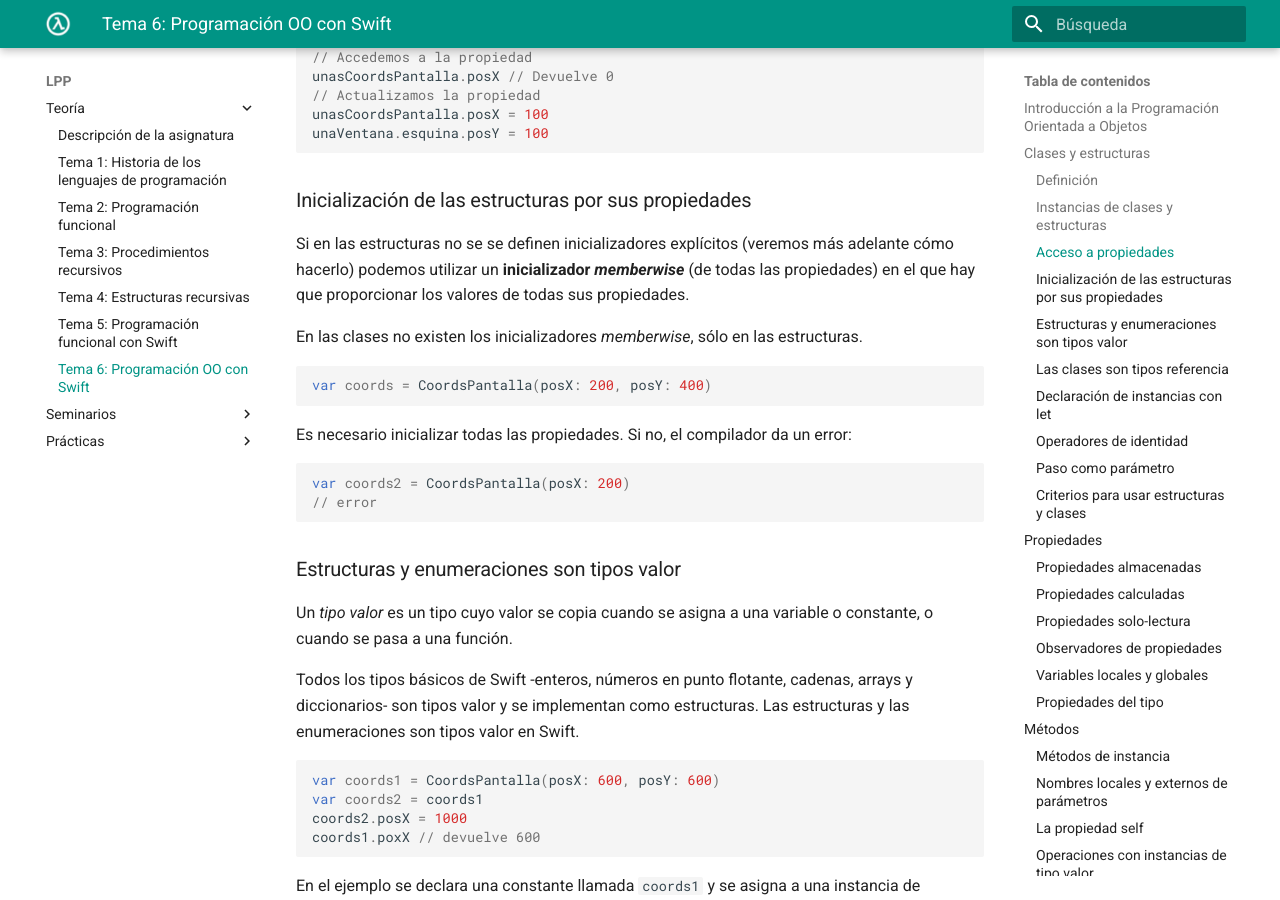
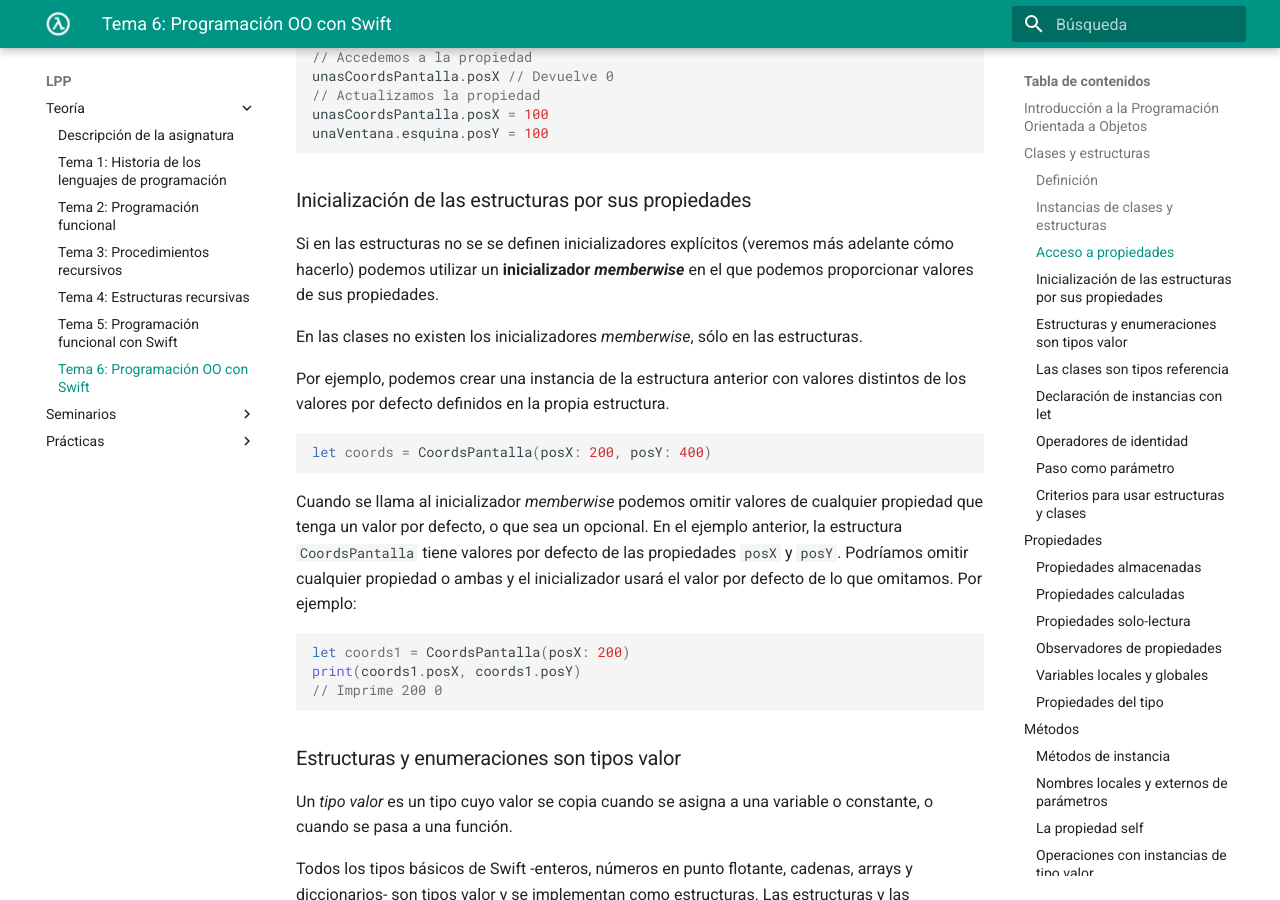
Before and after one commit to domingogallardo/apuntes-lpp, an MkDocs documentation site: the page built from docs/teoria/tema06-programacion-orientada-objetos-swift/tema06-programacion-orientada-objetos-swift.md, in a window 1280 px wide and 900 px high, scrolled down 5231 px. Built offline with MkDocs 1.6.1 and Material for MkDocs 9.7.7, drawn with Linux system fonts in a browser that asks for light colours.

Commit message:
Correcciones

````diff
--- a/docs/teoria/tema06-programacion-orientada-objetos-swift/tema06-programacion-orientada-objetos-swift.md
+++ b/docs/teoria/tema06-programacion-orientada-objetos-swift/tema06-programacion-orientada-objetos-swift.md
@@ -376,24 +376,32 @@ unaVentana.esquina.posY = 100
 
 Si en las estructuras no se se definen inicializadores explícitos
 (veremos más adelante cómo hacerlo) podemos utilizar un
-**inicializador _memberwise_** (de todas las propiedades) en el que
-hay que proporcionar los valores de todas sus propiedades.
+**inicializador _memberwise_** en el que
+podemos proporcionar valores de sus propiedades.
 
 En las clases no existen los inicializadores _memberwise_, sólo en las
 estructuras.
 
-```swift
-var coords = CoordsPantalla(posX: 200, posY: 400)
-```
-
-Es necesario inicializar todas las propiedades. Si no, el compilador
-da un error:
-
-```swift
-var coords2 = CoordsPantalla(posX: 200)
-// error
-```
-
+Por ejemplo, podemos crear una instancia de la estructura anterior con
+valores distintos de los valores por defecto definidos en la propia
+estructura.
+
+```swift
+let coords = CoordsPantalla(posX: 200, posY: 400)
+```
+
+Cuando se llama al inicializador _memberwise_ podemos omitir valores
+de cualquier propiedad que tenga un valor por defecto, o que sea un
+opcional. En el ejemplo anterior, la estructura `CoordsPantalla` tiene
+valores por defecto de las propiedades `posX` y `posY`. Podríamos
+omitir cualquier propiedad o ambas y el inicializador usará el valor
+por defecto de lo que omitamos. Por ejemplo:
+
+```swift
+let coords1 = CoordsPantalla(posX: 200)
+print(coords1.posX, coords1.posY)
+// Imprime 200 0
+```
 
 ### Estructuras y enumeraciones son tipos valor
 
````
